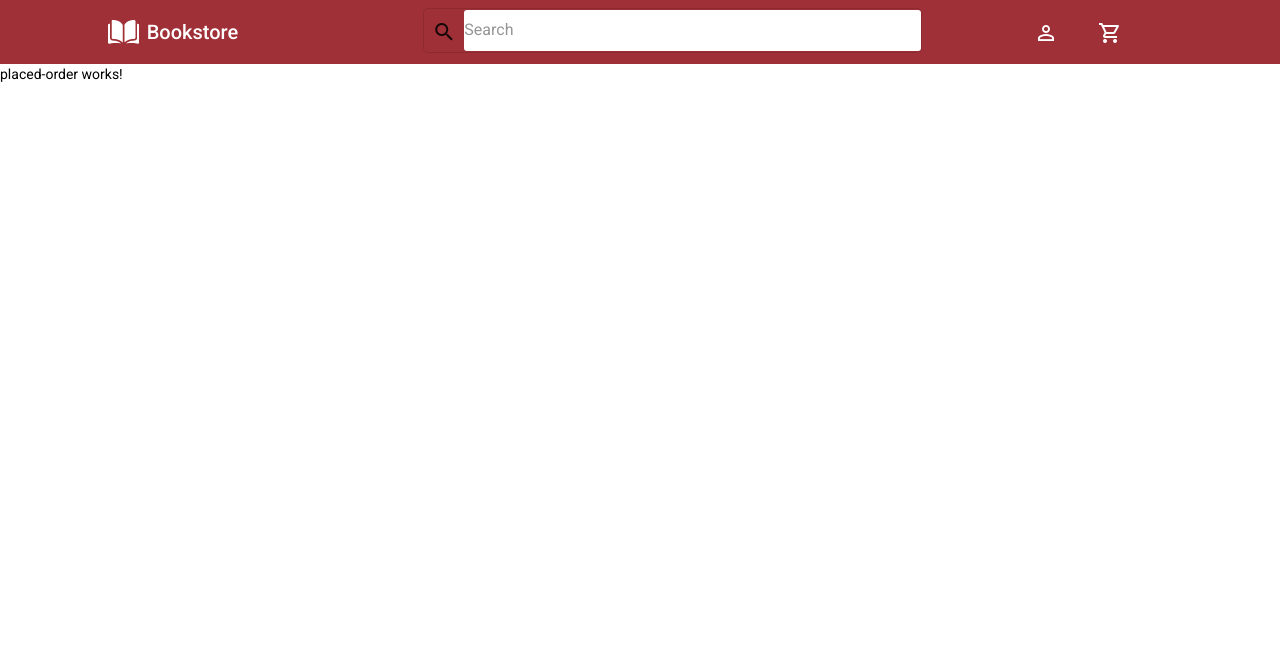
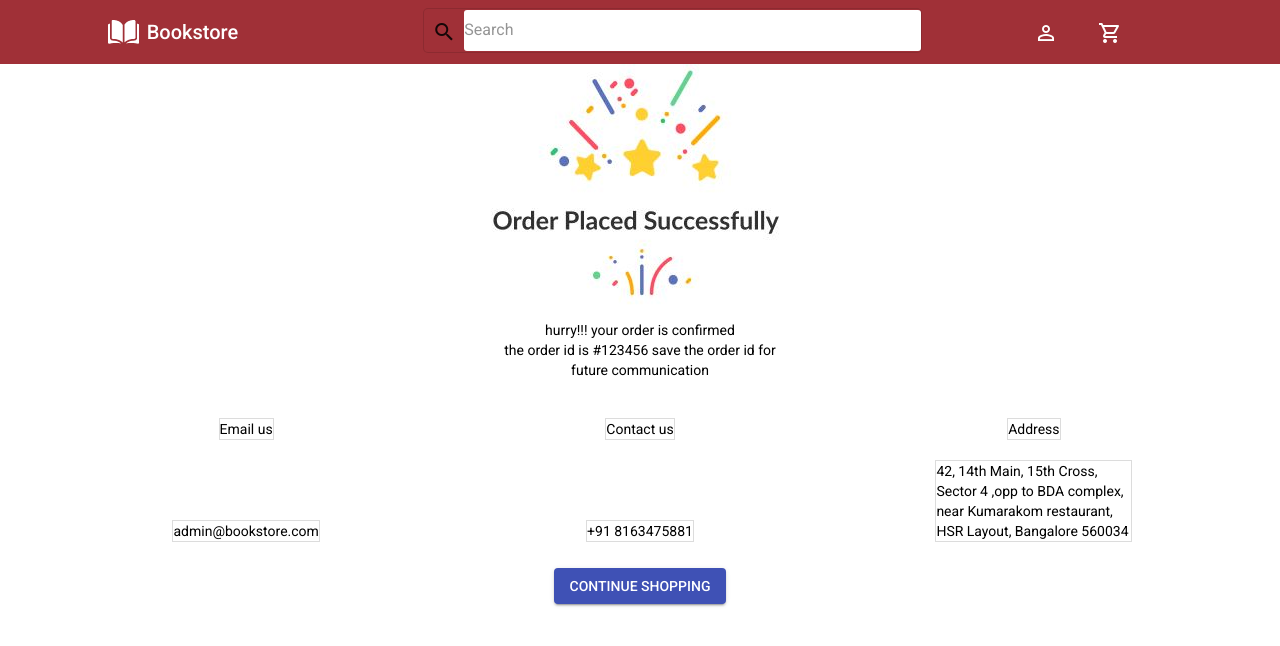
Before and after one commit to Ankansa/FrontendBookstore, an Angular app: page /dashboard/order_placed in a window 1280 px wide. Shown: the top 646 px of the page. Built offline with nearby package versions, Linux system fonts and the light colour scheme.

Commit message:
[Ankan]Added: Order placed page

```diff
--- a/src/app/component/placed-order/placed-order.component.html
+++ b/src/app/component/placed-order/placed-order.component.html
@@ -1 +1,31 @@
-<p>placed-order works!</p>
+<div class="main" fxLayout="column" fxLayoutAlign="center center">
+    <div class="middleMain" fxLayout="column" fxLayoutAlign="center center" >
+        <div >
+            <img src="../../../assets/Images/OrderPlaced.JPG">
+        </div>
+        <div  fxLayout="column" fxLayoutAlign="center center">
+            <div >hurry!!! your order is confirmed</div>
+            <div >the order id is #123456 save the order id for</div>
+            <div >future communication</div>
+        </div>
+    </div >
+
+    <div class="companyAddress" fxLayout="row" fxLayoutAlign="space-between stretch"  >
+        <div fxFlex="20" fxLayout="column" fxLayoutAlign="space-between center" fxLayoutGap="20"  >
+            <div class="up" >Email us</div>
+            <div class="down" >admin@bookstore.com</div>
+        </div>
+        <div fxFlex="20" fxLayout="column" fxLayoutAlign="space-between center" fxLayoutGap="20"  >
+            <div class="up">Contact us</div>
+            <div class="down">+91 8163475881</div>
+        </div>
+        <div fxFlex="20" fxLayout="column" fxLayoutAlign="space-between center" fxLayoutGap="20"  >
+            <div class="up">Address</div>
+            <div class="down">42, 14th Main, 15th Cross, Sector 4 ,opp to BDA complex, near Kumarakom restaurant, HSR Layout, Bangalore 560034</div>
+        </div>
+    </div>
+    <div>
+        <button mat-raised-button color="primary" routerLink="/dashboard/books">CONTINUE SHOPPING</button>
+    </div>
+
+</div>
--- a/src/app/component/placed-order/placed-order.component.scss
+++ b/src/app/component/placed-order/placed-order.component.scss
@@ -0,0 +1,14 @@
+.companyAddress{
+margin-top: 3%;
+margin-bottom: 2%;
+}
+
+.up{
+ border:1px solid #DCDCDC ;
+}
+
+
+.down{
+    border: 1px solid #DCDCDC;
+
+}
```
